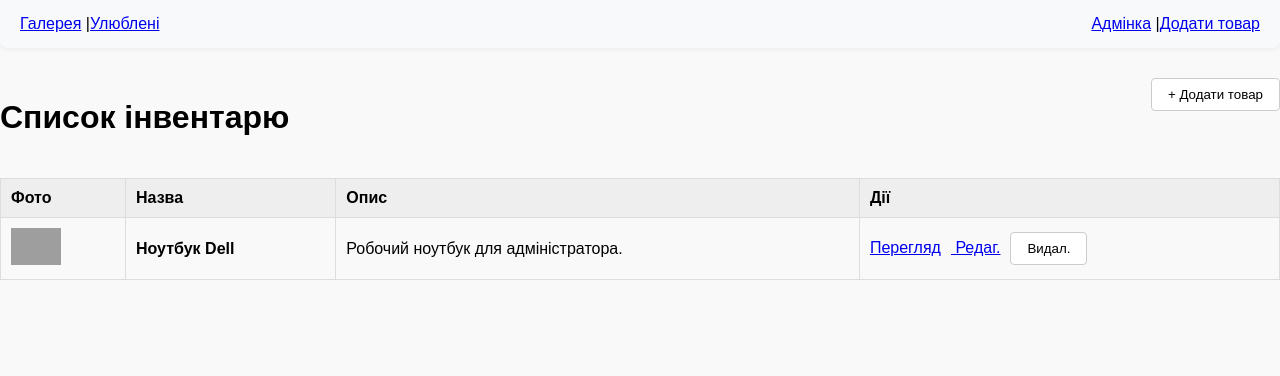
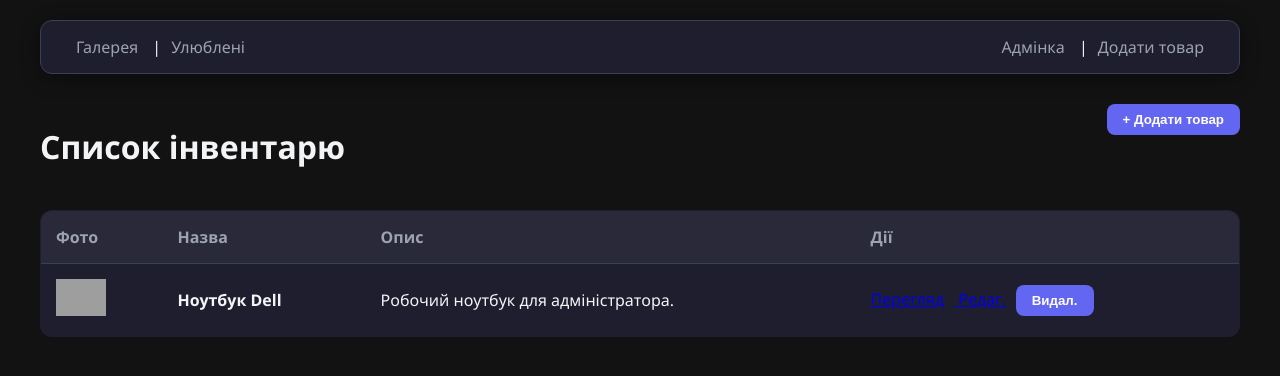
Before and after one commit to kkosinovaa/lab7.2, a React (Vite) app: page / in a window 1280 px wide. Shown: the top 376 px of the page. Built offline with nearby package versions, Linux system fonts and the light colour scheme; grey boxes are pictures that could not be loaded.

Commit message:
вдосконалила css

```diff
--- a/src/App.css
+++ b/src/App.css
@@ -1,115 +1,122 @@
 body {
-    font-family: sans-serif;
+    background-color: #121212;
+    color: #f3f4f6;
+    font-family: 'Segoe UI', Roboto, Helvetica, Arial, sans-serif;
     margin: 0;
-    background: #f9f9f9;
+    padding: 0;
 }
 
-.container {
-    max-width: 900px;
-    margin: 40px auto;
+.app-container {
+    max-width: 1200px;
+    margin: 0 auto;
     padding: 20px;
-    background: white;
-    box-shadow: 0 0 10px rgba(0, 0, 0, 0.1);
 }
 
-.admin-table {
-    width: 100%;
-    border-collapse: collapse;
-    margin-top: 20px;
+/* Навігація */
+.main-nav {
+    display: flex;
+    justify-content: space-between;
+    background: #1e1e2f;
+    padding: 15px 25px;
+    border-radius: 12px;
+    margin-bottom: 30px;
+    border: 1px solid #374151;
+    box-shadow: 0 4px 20px rgba(0, 0, 0, 0.4);
 }
 
-.admin-table th, .admin-table td {
-    border: 1px solid #ddd;
-    padding: 10px;
-    text-align: left;
+.main-nav a {
+    color: #9ca3af;
+    text-decoration: none;
+    margin: 0 10px;
+    font-weight: 500;
+    transition: color 0.2s ease;
 }
 
-.admin-table th {
-    background: #eee;
+.main-nav a:hover {
+    color: #f3f4f6;
+    text-shadow: 0 0 8px rgba(99, 102, 241, 0.5);
 }
 
-.inventory-form div {
-    margin-bottom: 15px;
-    display: flex;
-    flex-direction: column;
-}
-
-.inventory-form input, .inventory-form textarea {
-    padding: 8px;
-    border: 1px solid #ccc;
-    border-radius: 4px;
-}
-
-.modal-backdrop {
-    position: fixed;
-    top: 0;
-    left: 0;
-    width: 100%;
-    height: 100%;
-    background: rgba(0, 0, 0, 0.5);
-    display: flex;
-    align-items: center;
-    justify-content: center;
-}
-
-.modal-content {
-    background: white;
-    padding: 30px;
+/* =========================================
+   UI ЕЛЕМЕНТИ (Кнопки, інпути)
+   ========================================= */
+button {
+    background: #6366f1;
+    color: #fff;
+    border: none;
+    padding: 8px 16px;
     border-radius: 8px;
-}
-
-button {
-    padding: 8px 16px;
     cursor: pointer;
-    border: 1px solid #ccc;
-    border-radius: 4px;
-    background: #fff;
+    font-weight: 600;
+    transition: background 0.2s ease, transform 0.1s ease;
 }
 
 button:hover {
-    background: #eee;
+    background: #4f46e5;
 }
 
-.main-nav {
-    display: flex;
-    justify-content: space-between;
-    background: #f8f9fa;
-    padding: 15px 20px;
-    border-radius: 8px;
-    margin-bottom: 30px;
-    box-shadow: 0 2px 4px rgba(0,0,0,0.05);
+button:active {
+    transform: scale(0.95);
 }
 
+input, textarea {
+    background: #121212;
+    border: 1px solid #374151;
+    color: #f3f4f6;
+    padding: 12px;
+    border-radius: 8px;
+    width: 100%;
+    margin-bottom: 15px;
+    box-sizing: border-box;
+    transition: border-color 0.3s ease;
+}
+
+input:focus, textarea:focus {
+    outline: none;
+    border-color: #6366f1;
+}
+
+/* =========================================
+   ГАЛЕРЕЯ (8 Лаба)
+   ========================================= */
 .gallery-grid {
     display: grid;
-    grid-template-columns: repeat(auto-fill, minmax(250px, 1fr)); /* Адаптивний Grid */
-    gap: 20px;
+    grid-template-columns: repeat(auto-fill, minmax(260px, 1fr));
+    gap: 25px;
 }
 
 .card {
-    background: white;
+    background: #1e1e2f;
     border-radius: 12px;
     overflow: hidden;
-    box-shadow: 0 4px 6px rgba(0,0,0,0.1); /* Акуратні тіні */
-    transition: transform 0.3s ease, box-shadow 0.3s ease; /* Плавні transition */
+    border: 1px solid #374151;
+    transition: transform 0.3s ease, border-color 0.3s ease, box-shadow 0.3s ease;
     cursor: pointer;
 }
 
 .card:hover {
-    transform: translateY(-5px); /* Hover-ефекти */
-    box-shadow: 0 8px 15px rgba(0,0,0,0.15);
+    transform: translateY(-5px);
+    border-color: #6366f1;
+    box-shadow: 0 10px 20px rgba(0, 0, 0, 0.5);
 }
 
 .card-image-wrapper {
     width: 100%;
     height: 200px;
     overflow: hidden;
+    background: #000;
 }
 
 .card-image {
     width: 100%;
     height: 100%;
     object-fit: cover;
+    opacity: 0.9;
+    transition: opacity 0.3s ease;
+}
+
+.card:hover .card-image {
+    opacity: 1;
 }
 
 .card-content {
@@ -119,37 +126,45 @@ button:hover {
     align-items: center;
 }
 
+.card-title {
+    margin: 0;
+    font-size: 1.1rem;
+}
+
 .fav-btn {
-    background: none;
-    border: none;
+    background: transparent;
     font-size: 1.5rem;
-    cursor: pointer;
-    transition: transform 0.2s;
+    padding: 0;
 }
 
 .fav-btn:hover {
+    background: transparent;
     transform: scale(1.2);
 }
 
+/* Модальне вікно (Quick View) */
 .modal-backdrop {
     position: fixed;
     top: 0; left: 0; width: 100%; height: 100%;
-    background: rgba(0,0,0,0.6);
+    background: rgba(0, 0, 0, 0.8);
     display: flex;
     justify-content: center;
     align-items: center;
     z-index: 1000;
+    backdrop-filter: blur(4px);
 }
 
 .quick-view {
-    background: white;
-    border-radius: 12px;
+    background: #1e1e2f;
+    border-radius: 16px;
     width: 90%;
     max-width: 800px;
     display: flex;
     gap: 20px;
-    padding: 20px;
+    padding: 25px;
     position: relative;
+    border: 1px solid #374151;
+    box-shadow: 0 20px 40px rgba(0, 0, 0, 0.6);
     animation: slideIn 0.3s ease-out;
 }
 
@@ -161,36 +176,56 @@ button:hover {
 
 .close-btn {
     position: absolute;
-    top: 10px; right: 10px;
-    background: #ff4d4d;
+    top: -15px;
+    right: -15px;
+    background: #ef4444;
+    width: 35px; height: 35px;
+    border-radius: 50%;
+    font-size: 1.2rem;
+    display: flex;
+    justify-content: center;
+    align-items: center;
     color: white;
     border: none;
-    border-radius: 50%;
-    width: 30px; height: 30px;
     cursor: pointer;
 }
 
-@keyframes slideIn {
-    from { transform: translateY(50px); opacity: 0; }
-    to { transform: translateY(0); opacity: 1; }
+.close-btn:hover {
+    background: #dc2626;
 }
 
-.skeleton-container { display: flex; gap: 20px; }
-.skeleton {
-    width: 250px; height: 300px;
-    background: linear-gradient(90deg, #eee 25%, #f5f5f5 50%, #eee 75%);
-    background-size: 200% 100%;
-    animation: loading 1.5s infinite;
+/* =========================================
+   АДМІНКА (Таблиці, 7 Лаба)
+   ========================================= */
+table {
+    width: 100%;
+    border-collapse: collapse;
+    background: #1e1e2f;
     border-radius: 12px;
+    overflow: hidden;
+    margin-top: 20px;
+    border: 1px solid #374151;
 }
-@keyframes loading {
-    0% { background-position: 200% 0; }
-    100% { background-position: -200% 0; }
+
+th, td {
+    padding: 15px;
+    text-align: left;
+    border-bottom: 1px solid #374151;
+}
+
+th {
+    background-color: rgba(255, 255, 255, 0.05);
+    color: #9ca3af;
+    font-weight: 600;
+}
+
+tr:hover {
+    background-color: #2a2a40;
 }
 
 .empty-state {
     text-align: center;
+    padding: 50px;
+    color: #9ca3af;
     font-size: 1.2rem;
-    color: #666;
-    padding: 50px;
 }
```
